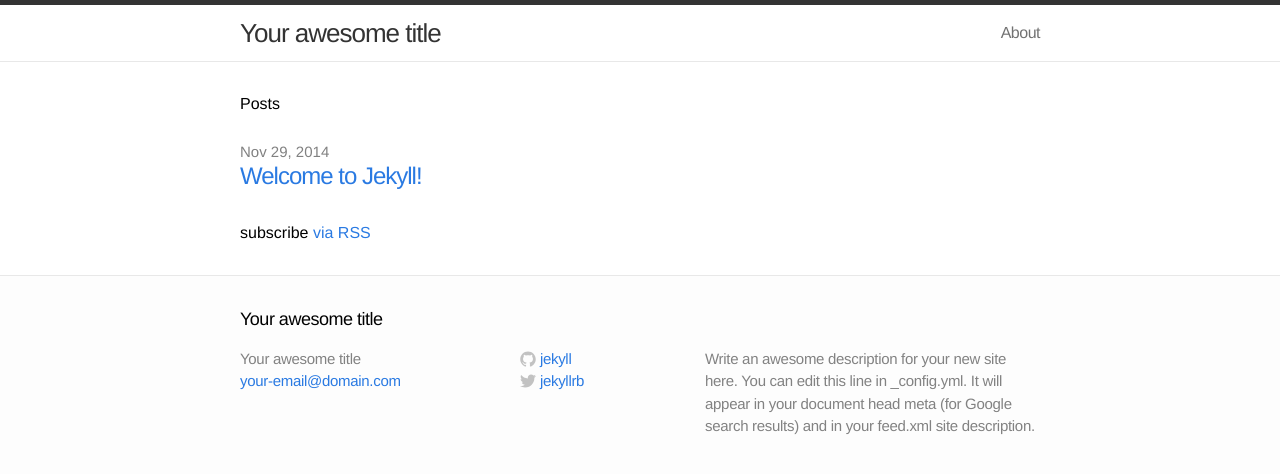
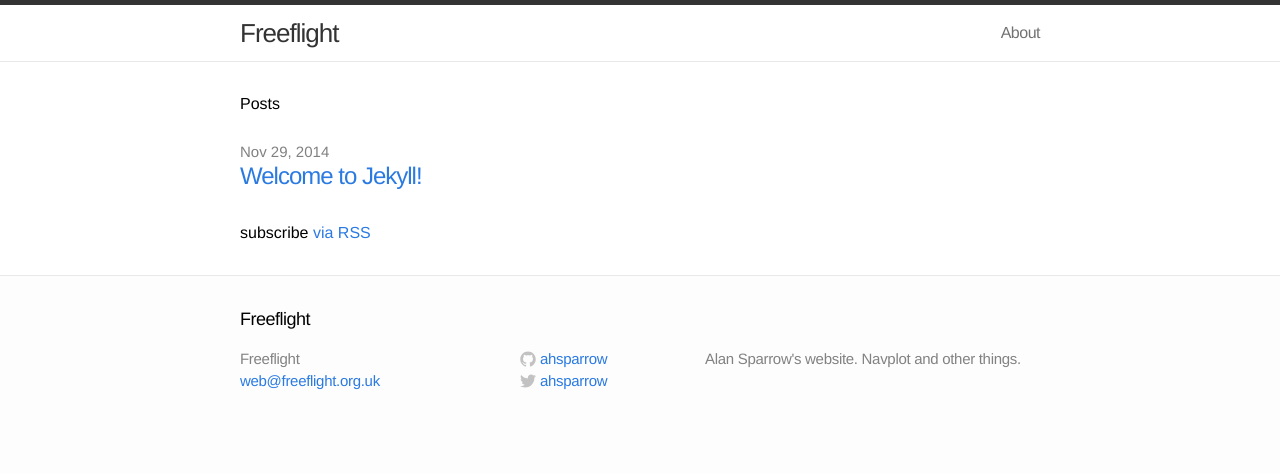
Before and after one commit to ahsparrow/ahsparrow.github.io, a Jekyll site: the page built from index.html, in a window 1280 px wide. Shown: the top 474 px of the page. Built offline with Jekyll 4.4.1, drawn with Linux system fonts in a browser that asks for light colours.

Commit message:
Set configuration for freeflight

```diff
--- a/_config.yml
+++ b/_config.yml
@@ -1,11 +1,11 @@
 # Site settings
-title: Your awesome title
-email: your-email@domain.com
-description: "Write an awesome description for your new site here. You can edit this line in _config.yml. It will appear in your document head meta (for Google search results) and in your feed.xml site description."
+title: Freeflight
+email: web@freeflight.org.uk
+description: "Alan Sparrow's website. Navplot and other things."
 baseurl: ""
-url: "http://yourdomain.com"
-twitter_username: jekyllrb
-github_username:  jekyll
+url: "http://www.freeflight.org.uk"
+twitter_username: ahsparrow
+github_username:  ahsparrow
 
 # Build settings
 markdown: kramdown
```
